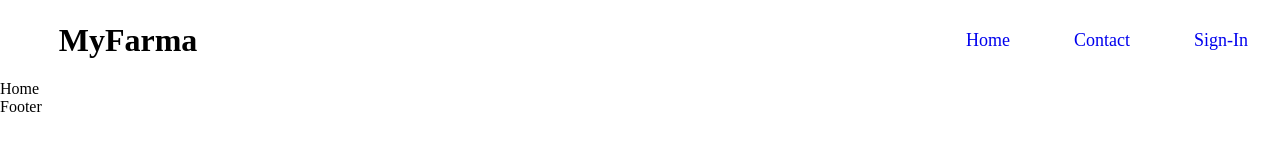
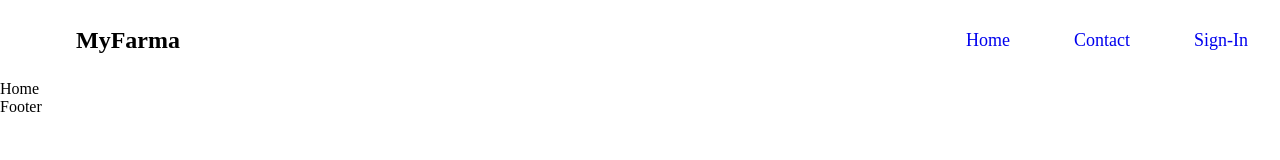
Before and after one commit to HIDZI123/PracticeProj, a React (Vite) app in the folder proj_1/: page / in a window 1280 px wide. Shown: the top 160 px of the page. Built offline with nearby package versions, Linux system fonts and the light colour scheme.

Commit message:
A bit small change in nav added router dom elements

```diff
--- a/proj_1/src/components/Header.jsx
+++ b/proj_1/src/components/Header.jsx
@@ -1,16 +1,17 @@
 /* import React from 'react'*/
+import {Link} from "react-router-dom";
 const Header = () => {
   return (
     <>
-      <main>
+      <nav>
         <h1>MyFarma</h1>
-        <nav>
-          <a href="/">Home</a>
-          <a href="/">Contact</a>
-          <a href="/">Sign-In</a>
+        <main>
+          <Link href="/">Home</Link>
+          <Link href="/">Contact</Link>
+          <Link href="/">Sign-In</Link>
 
-        </nav>
-      </main>
+        </main>
+      </nav>
     </>
   );
 };
--- a/proj_1/src/styles/header.scss
+++ b/proj_1/src/styles/header.scss
@@ -4,7 +4,7 @@
   box-sizing: border-box;
 }
 
-main {
+nav {
   display: flex;
   flex-direction: row;
   justify-content: flex-end;
@@ -15,7 +15,7 @@ main {
     margin: auto;
   }
 
-  > nav {
+  > main{
     display: flex;
     width: 80%;
     justify-content: flex-end;
```
